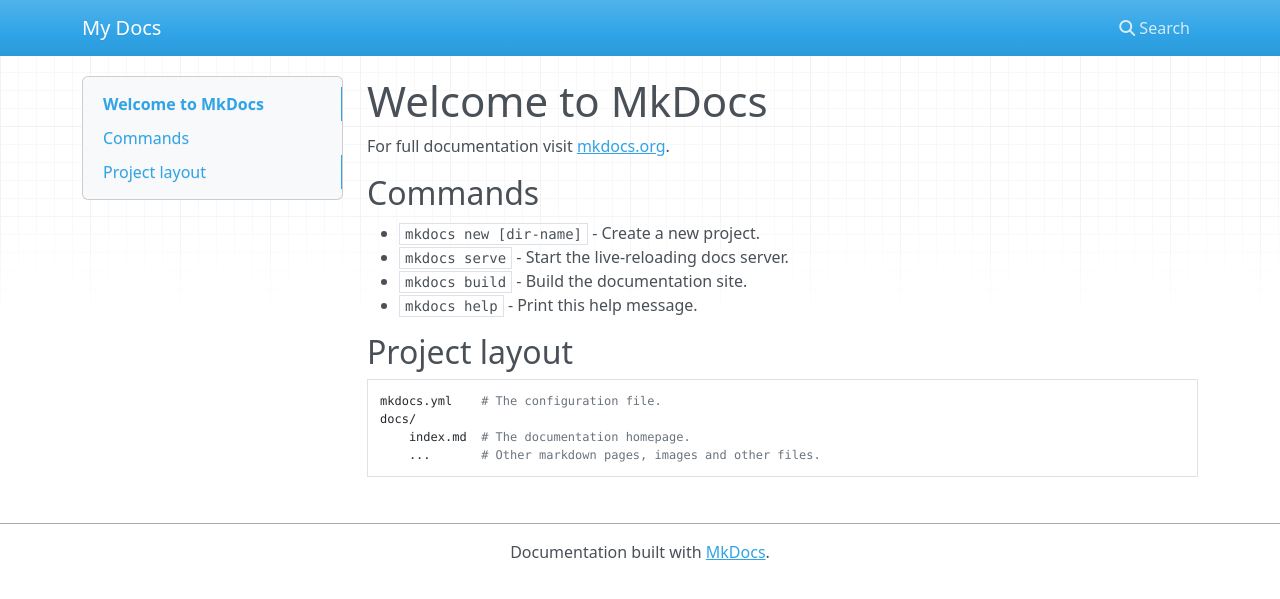
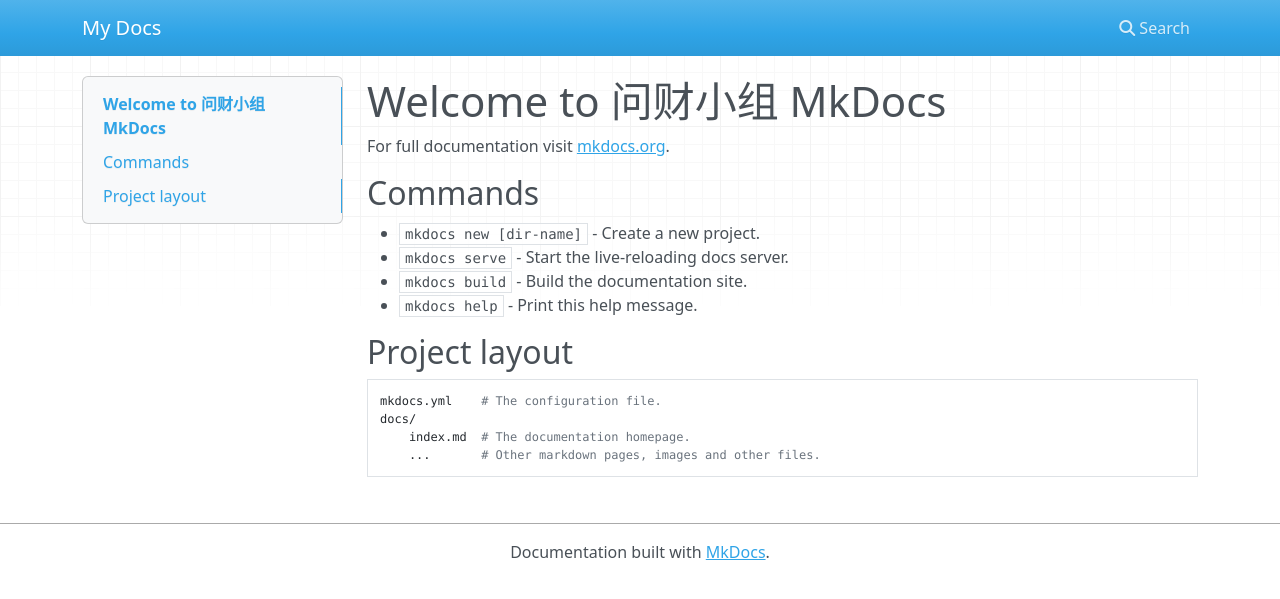
Before and after one commit to ZhengZhiQI/MkDocs-Demo, an MkDocs documentation site: the page built from docs/index.md, in a window 1280 px wide. Shown: the top 599 px of the page. Built offline with MkDocs 1.6.1, drawn with Linux system fonts in a browser that asks for light colours; nearby versions of some CDN libraries.

Commit message:
change some things to update gitIo site

```diff
--- a/docs/index.md
+++ b/docs/index.md
@@ -1,4 +1,4 @@
-# Welcome to MkDocs
+# Welcome to 问财小组 MkDocs
 
 For full documentation visit [mkdocs.org](https://mkdocs.org).
 
```
